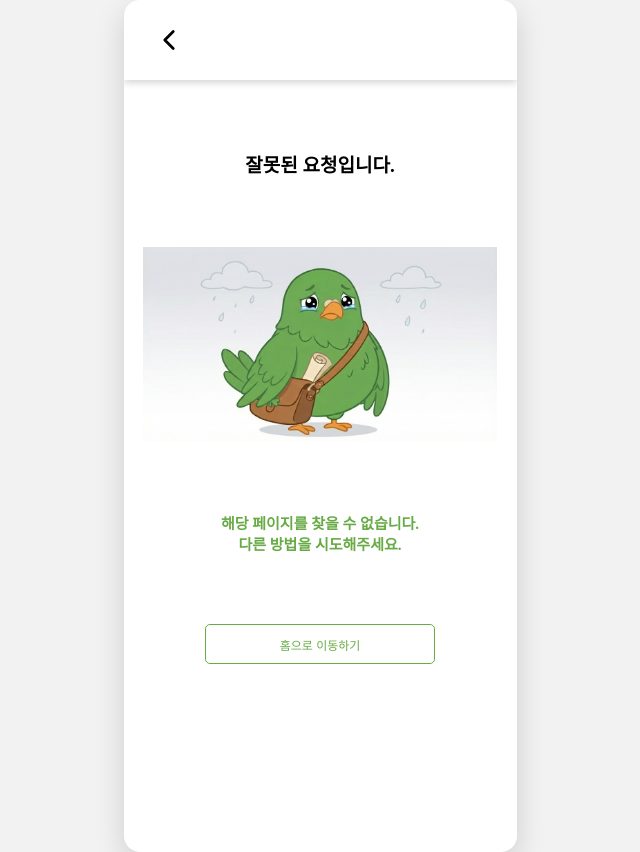
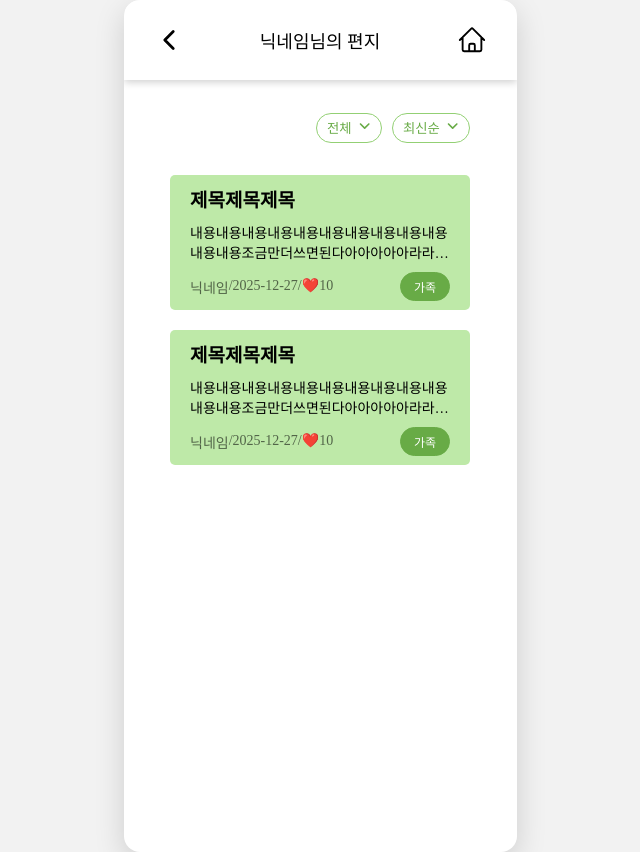
Before and after one commit to seoyoon127/goodluckbuddy_frontend, a React (Vite) app: page /user/1/letter in a window 1280 px wide. Shown: the whole page, without its empty margins (320-960 px from the left). Built offline with nearby package versions, Linux system fonts and the light colour scheme.

Commit message:
feat: 타인 프로필 페이지 구현 #8

```diff
--- a/src/components/block/ProfileBlock.jsx
+++ b/src/components/block/ProfileBlock.jsx
@@ -3,16 +3,16 @@ import RoundWhiteButton from "../button/RoundWhiteButton";
 import IconSrc from "../../assets/icon.png"
 import ProfileTitle from "../text/ProfileTitle";
 
-const ProfileBlock = ({nickname, gender, ageGroup, interest, onClick}) => {
+const ProfileBlock = ({nickname, gender, ageGroup, interest, onClick, my}) => {
     return (
         <>
-            <Block onClick={onClick}>
+            <Block onClick={onClick} my={my}>
                 <Wrapper>
                     <Image src={IconSrc} alt="icon"/>
                     <ProfileTitle textGreen={nickname} text={`\n${gender}/${ageGroup}/관심분야:${interest}`}/>
                 </Wrapper>
                 <ButtonPosition>
-                    <RoundWhiteButton text={"프로필 정보 수정 ➜"} width="250px"/>
+                    {my && <RoundWhiteButton text={"프로필 정보 수정 ➜"} width="250px"/>}
                 </ButtonPosition>
             </Block>
         </>
@@ -22,7 +22,7 @@ export default ProfileBlock;
 
 const Block = styled.div`
     width: 300px;
-    height: 100px;
+    height: ${props => props.my ? "100px" : "70px"};
     background: #BEE9A8;
     border-radius: 5px;
     display:flex;
--- a/src/pages/MyPage.jsx
+++ b/src/pages/MyPage.jsx
@@ -15,7 +15,7 @@ const MyPage = () => {
         <>
             <Navbar title={"마이페이지"} mypage={false}/>
             <Wrapper>
-                <ProfileBlock nickname={"닉네임"} gender={"여성"} ageGroup={"20대"} interest={"가족"} onClick={()=>navigate("/my/profile")}/>
+                <ProfileBlock nickname={"닉네임"} gender={"여성"} ageGroup={"20대"} interest={"가족"} my={true} onClick={()=>navigate("/my/profile")}/>
                 <ContentWrapper>
                     <TextWrapper><SubTitle textE={"내 활동"}/></TextWrapper>
                     <SquareGreenLongButton text={"좋아요한 편지 보기"} width="250px" onClick={()=>navigate("/my/likes")}/>
--- /dev/null
+++ b/src/pages/UserLetterPage.jsx
@@ -0,0 +1,23 @@
+import styled from "styled-components";
+import Navbar from "../components/navbar/navbar";
+import LetterList from "../layout/LetterListLayout";
+
+
+const UserLetterPage = () => {
+    return (
+        <>
+            <Page>
+                <Navbar title={"닉네임님의 편지"}/>
+                <LetterList/>
+            </Page>
+        </>
+    )
+}
+
+export default UserLetterPage;
+
+const Page = styled.div`
+     min-height: calc(100vh - 80px);
+    display: flex;
+    flex-direction: column;
+`;
--- /dev/null
+++ b/src/pages/UserProfilePage.jsx
@@ -0,0 +1,50 @@
+import styled from "styled-components"
+import Navbar from "../components/navbar/navbar"
+import ProfileBlock from "../components/block/ProfileBlock"
+import { useNavigate, useParams } from "react-router-dom"
+import SubTitle from "../components/text/SubTitle"
+import SquareGreenLongButton from "../components/button/SquareGreenLongButton"
+
+const UserProfilePage = () => {
+    const navigate = useNavigate();
+    const {id} = useParams();
+    return (
+        <>
+            <Navbar title={"프로필 보기"} mypage={false}/>
+            <Wrapper>
+                <ProfileBlock nickname={"닉네임"} gender={"여성"} ageGroup={"20대"} interest={"가족"} my={false}/>
+                <ContentWrapper>
+                    <TextWrapper><SubTitle textE={"닉네임님의 활동"}/></TextWrapper>
+                    <SquareGreenLongButton text={"작성한 편지 보기"} width="250px" onClick={()=>navigate(`/user/${id}/letter`)}/>
+                    <SquareGreenLongButton text={"작성한 댓글 보기"} width="250px" onClick={()=>navigate(`/user/${id}/reply`)}/>
+                </ContentWrapper>
+            </Wrapper>
+        </>
+    )
+}
+export default UserProfilePage
+
+const Wrapper = styled.div`
+    display: flex;
+    flex-direction: column;
+    align-items: center;
+    margin-top: 50px;
+    margin-bottom: 20px;
+    overflow-y: auto;
+`;
+
+const ContentWrapper = styled.div`
+    width: 250px;
+    display: flex;
+    flex-direction: column;
+    align-items: center;
+    margin-top: 50px;
+    gap: 20px;
+`;
+
+const TextWrapper = styled.div`
+    width: 100%;
+    display: flex;
+    justify-content: flex-start;
+    margin-top: 10px;
+`;
--- /dev/null
+++ b/src/pages/UserReplyPage.jsx
@@ -0,0 +1,23 @@
+import styled from "styled-components";
+import Navbar from "../components/navbar/navbar";
+import LetterList from "../layout/LetterListLayout";
+
+
+const UserReplyPage = () => {
+    return (
+        <>
+            <Page>
+                <Navbar title={"닉네임님의 댓글"}/>
+                <LetterList/>
+            </Page>
+        </>
+    )
+}
+
+export default UserReplyPage;
+
+const Page = styled.div`
+     min-height: calc(100vh - 80px);
+    display: flex;
+    flex-direction: column;
+`;
```
Also changed, not shown: src/router/router.jsx (+15 -0 lines).
